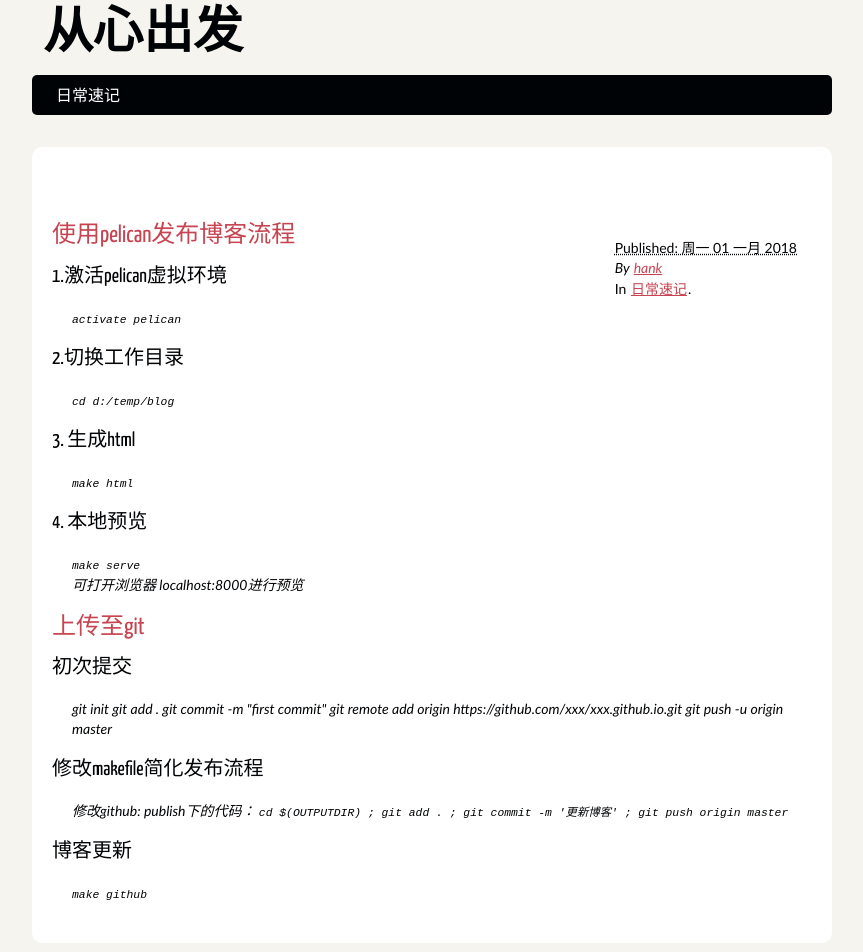
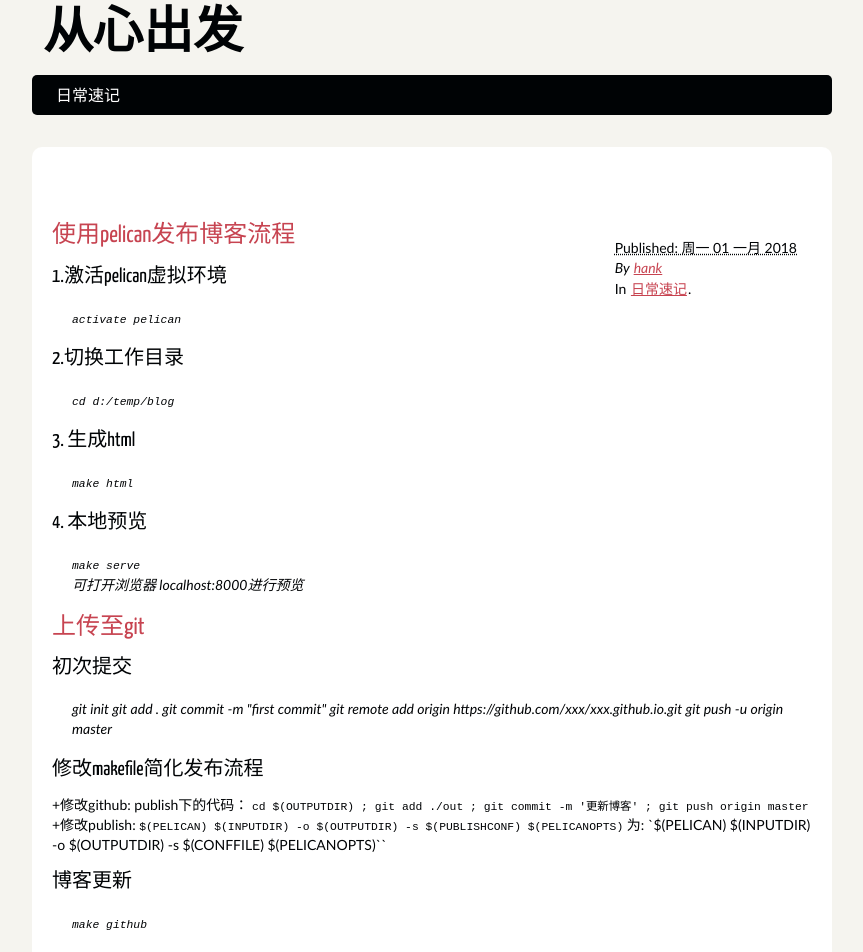
Before and after one commit to hankchen/hankchen.github.io, a plain HTML site: page index.html in a window 1280 px wide. Shown: the top 952 px of the page, without its empty margins (208-1071 px from the left). Drawn offline with Linux system fonts and the light colour scheme.

Commit message:
更新博客

```diff
--- a/index.html
+++ b/index.html
@@ -59,10 +59,11 @@ git remote add origin https://github.com/xxx/xxx.github.io.git
 git push -u origin master</p>
 </blockquote>
 <h3>修改makefile简化发布流程</h3>
-<blockquote>
-<p>修改github: publish下的代码：
-<code>cd $(OUTPUTDIR) ; git add . ;  git commit -m '更新博客' ; git push origin master</code></p>
-</blockquote>
+<p>+修改github: publish下的代码：
+<code>cd $(OUTPUTDIR) ; git add ./out ;  git commit -m '更新博客' ; git push origin master</code>
++修改publish:
+    <code>$(PELICAN) $(INPUTDIR) -o $(OUTPUTDIR) -s $(PUBLISHCONF) $(PELICANOPTS)</code>
+ 为: `$(PELICAN) $(INPUTDIR) -o $(OUTPUTDIR) -s $(CONFFILE) $(PELICANOPTS)``</p>
 <h3>博客更新</h3>
 <blockquote>
 <p><code>make github</code></p>
```
Also changed, not shown: author/hank.html (+5 -4 lines), category/ri-chang-su-ji.html (+5 -4 lines), .html.
